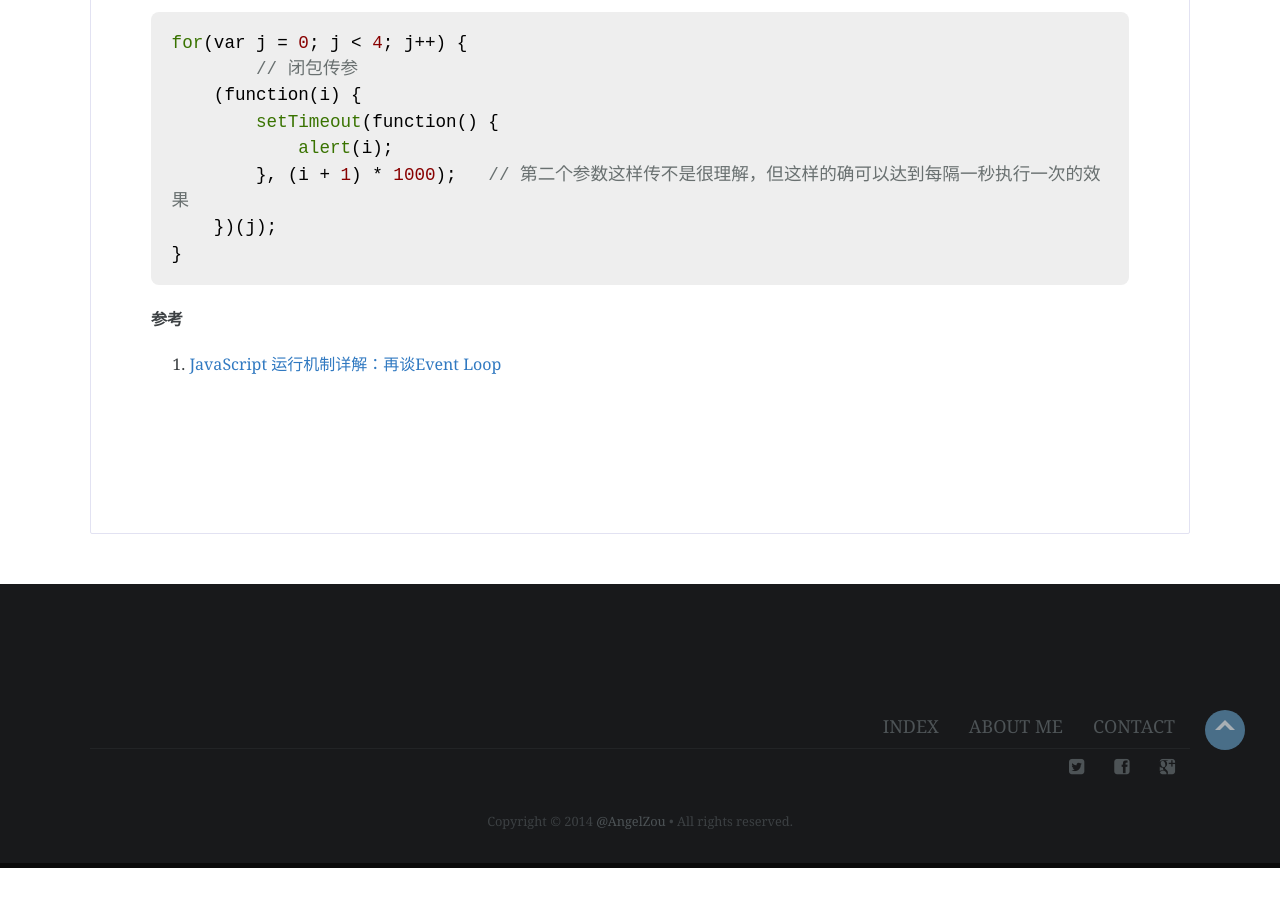
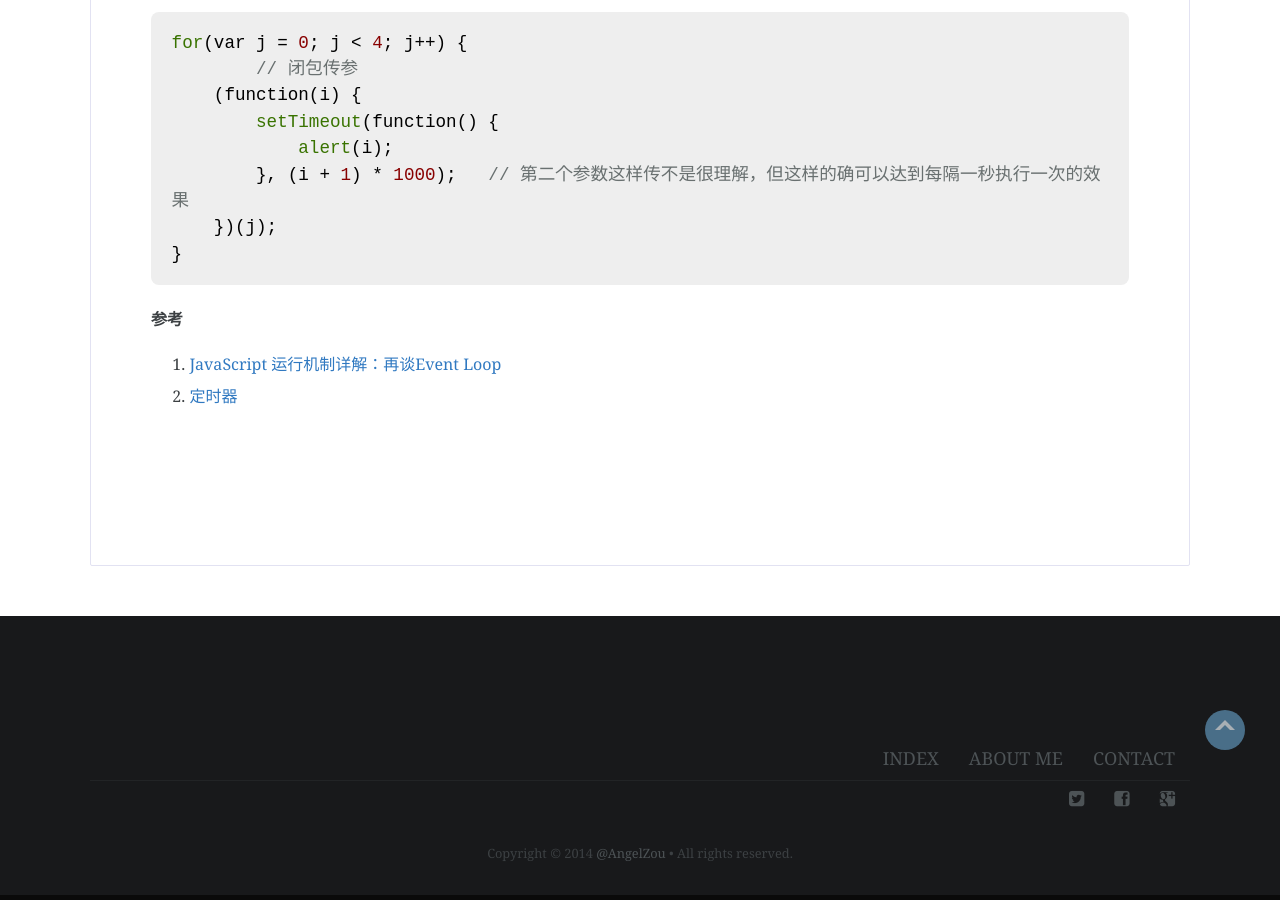
Before and after one commit to angelzou/angelzou.github.io, a Jekyll site: the page built from _posts/2015-07-09-javascript-single-thread-and-settimeout.md, in a window 1280 px wide and 900 px high, scrolled down 2382 px. Built offline with Jekyll 4.4.1, drawn with Linux system fonts in a browser that asks for light colours; nearby versions of some CDN libraries; Markdown is read by kramdown in place of the engine named in the settings; comment, search, counter and statistics services are not loaded; before the commit the page ends 3250 px from its top, so only the background shows below that.

Commit message:
定时器

```diff
--- a/_posts/2015-07-09-javascript-single-thread-and-settimeout.md
+++ b/_posts/2015-07-09-javascript-single-thread-and-settimeout.md
@@ -67,3 +67,4 @@ setTimeout的作用是将代码推迟到指定时间执行，如果指定时间
 
 ####参考
 1. [JavaScript 运行机制详解：再谈Event Loop](http://www.ruanyifeng.com/blog/2014/10/event-loop.html)
+2. [定时器](http://javascript.ruanyifeng.com/bom/timer.html)
```
